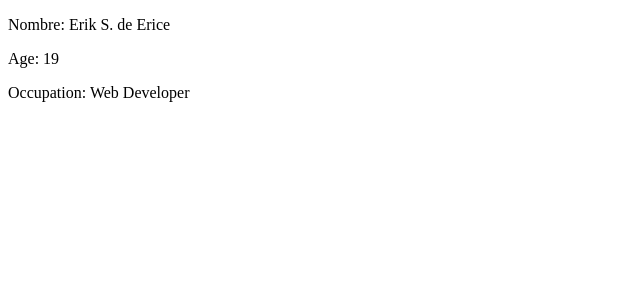
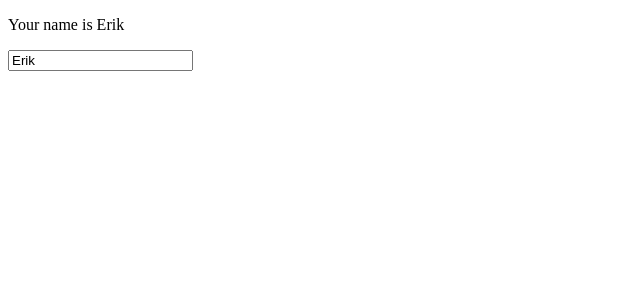
Before and after one commit to Erikote04/Svelte-Tutorial-in-Deep, a Svelte app: page / in a window 1280 px wide. Shown: the top 300 px of the page, without its empty margins (0-640 px from the left). Built offline with nearby package versions, Linux system fonts and the light colour scheme.

Commit message:
Binding variables

```diff
--- a/src/App.svelte
+++ b/src/App.svelte
@@ -1,28 +1,6 @@
 <script>
-// Simulates a network request
-    function fetch() {
-        return new Promise((resolve, reject) => {
-            setTimeout(() => {
-                resolve({
-                    name: "Erik S. de Erice",
-                    age: 19,
-                    occupation: "Web Developer"
-                })
-                reject({
-                    code: 503,
-                    message: "We are having problems connecting to the network"
-                })
-            }, 3000)
-        })
-    }
+    let name = "Erik"
 </script>
 
-{#await fetch()} <!--Waiting (3 seconds)-->
-    <p>One second, we're resolving things...</p>
-{:then playload} <!--resolve()-->
-    <p>Nombre: {playload.name}</p>
-    <p>Age: {playload.age}</p>
-    <p>Occupation: {playload.occupation}</p>
-{:catch e} <!--reject(). Comment the resolve block to see this message-->
-    <p>Error <strong>{e.code}</strong>: {e.message}</p>
-{/await}
+<p>Your name is {name}</p>
+<p><input type="text" bind:value={name}></p>
```
